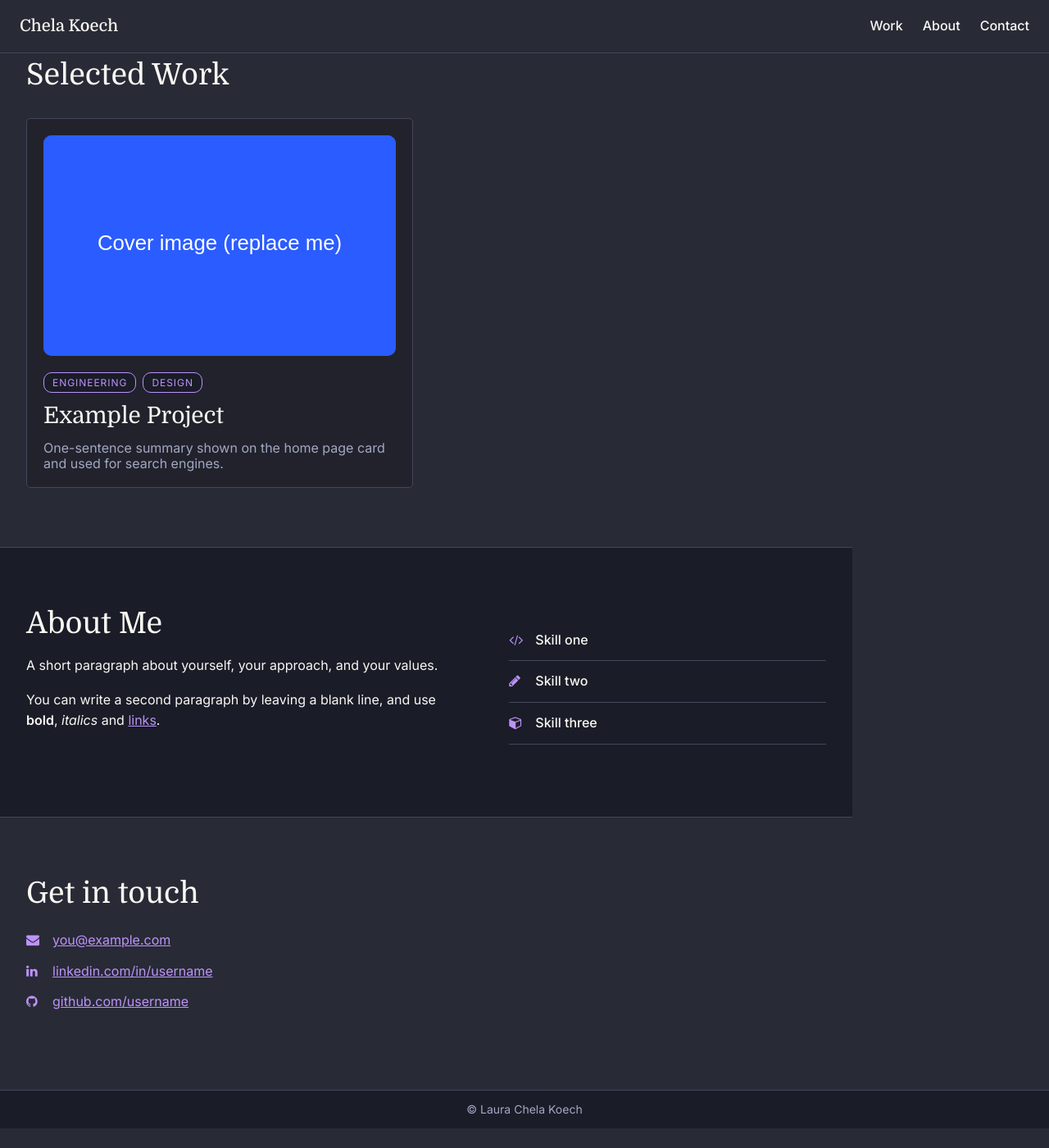
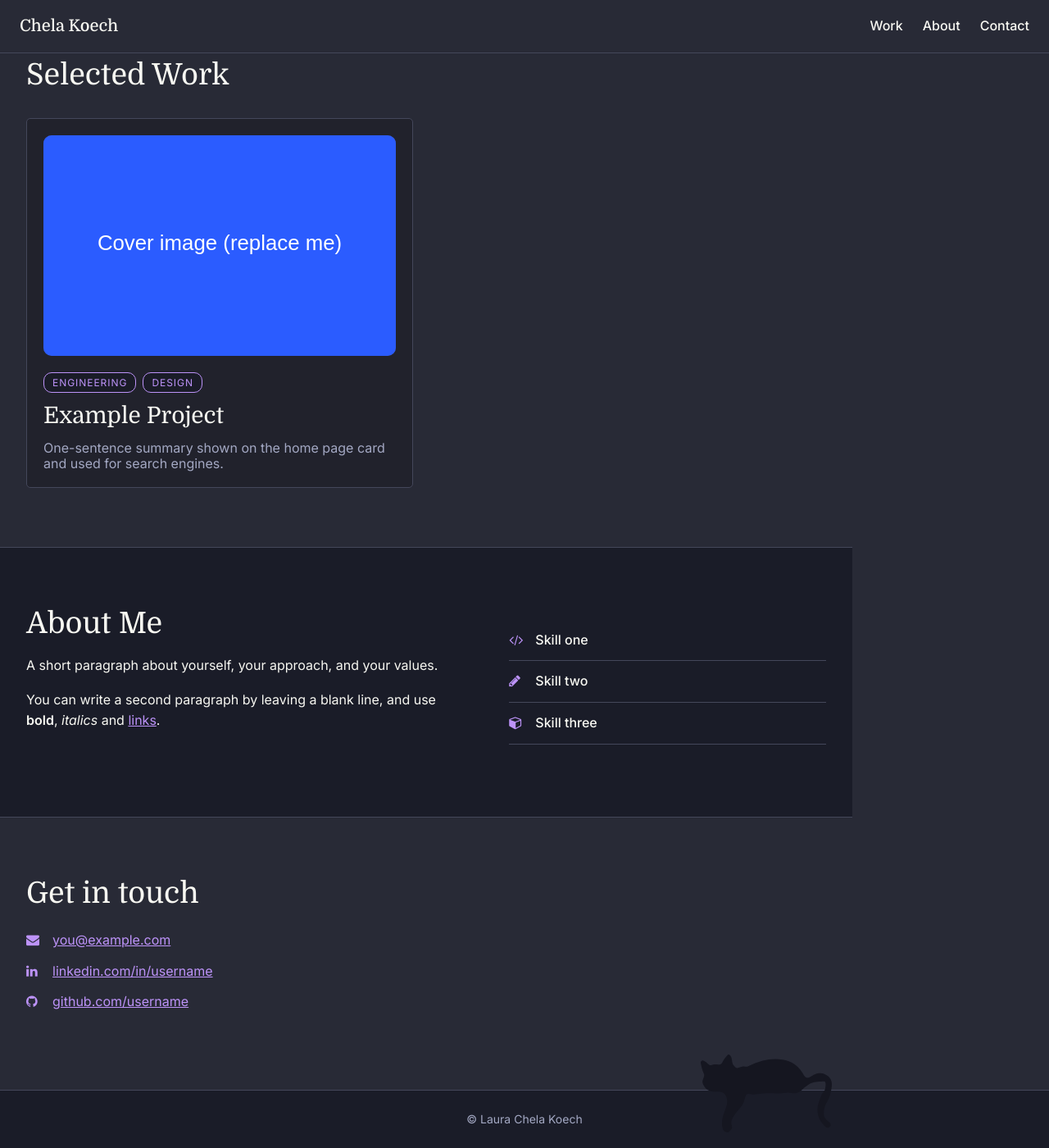
Before and after one commit to laurachelakoech/laurachelakoech.github.io, a Jekyll site: the page built from index.html, in a window 1280 px wide and 1400 px high, scrolled down 593 px. Shown: the whole window at 82% size. Built offline with Jekyll 4.4.1, drawn with Linux system fonts in a browser that asks for light colours; before the commit the page ends 1969 px from its top, so only the background shows below that.

Commit message:
feat: add cat

```diff
--- a/assets/css/style.css
+++ b/assets/css/style.css
@@ -257,6 +257,15 @@ ul {
 #contact li {
     padding: 6px 0;
 }
+#contact {
+    position: relative;
+}
+#cat {
+    position: absolute;
+    right: 25px;
+    bottom: -52px;
+    width: 160px;
+}
 
 /* Project page */
 #project {
@@ -356,7 +365,7 @@ ul {
 .site-footer {
     background-color: var(--bg-secondary);
     text-align: center;
-    padding: 12px 24px;
+    padding: 24px 24px;
     color: var(--muted);
     font-size: 0.875rem;
     border-top: 1px solid var(--line);
@@ -381,6 +390,6 @@ ul {
     }
     .section,
     #work {
-        padding: 48px 0;
+        padding: 48px 12px;
     }
 }
--- a/index.html
+++ b/index.html
@@ -79,4 +79,5 @@ layout: default
     <li><i class="fa fa-{{ l.icon }}"></i><a href="{{ l.url }}" target="_blank" rel="noopener">{{ l.label }}</a></li>
     {% endfor %}
   </ul>
+  <img id="cat" src="{{ '/assets/images/cat.svg' | relative_url }}" alt="" loading="lazy" />
 </div>
```
Also changed, not shown: assets/images/cat.svg (added).
